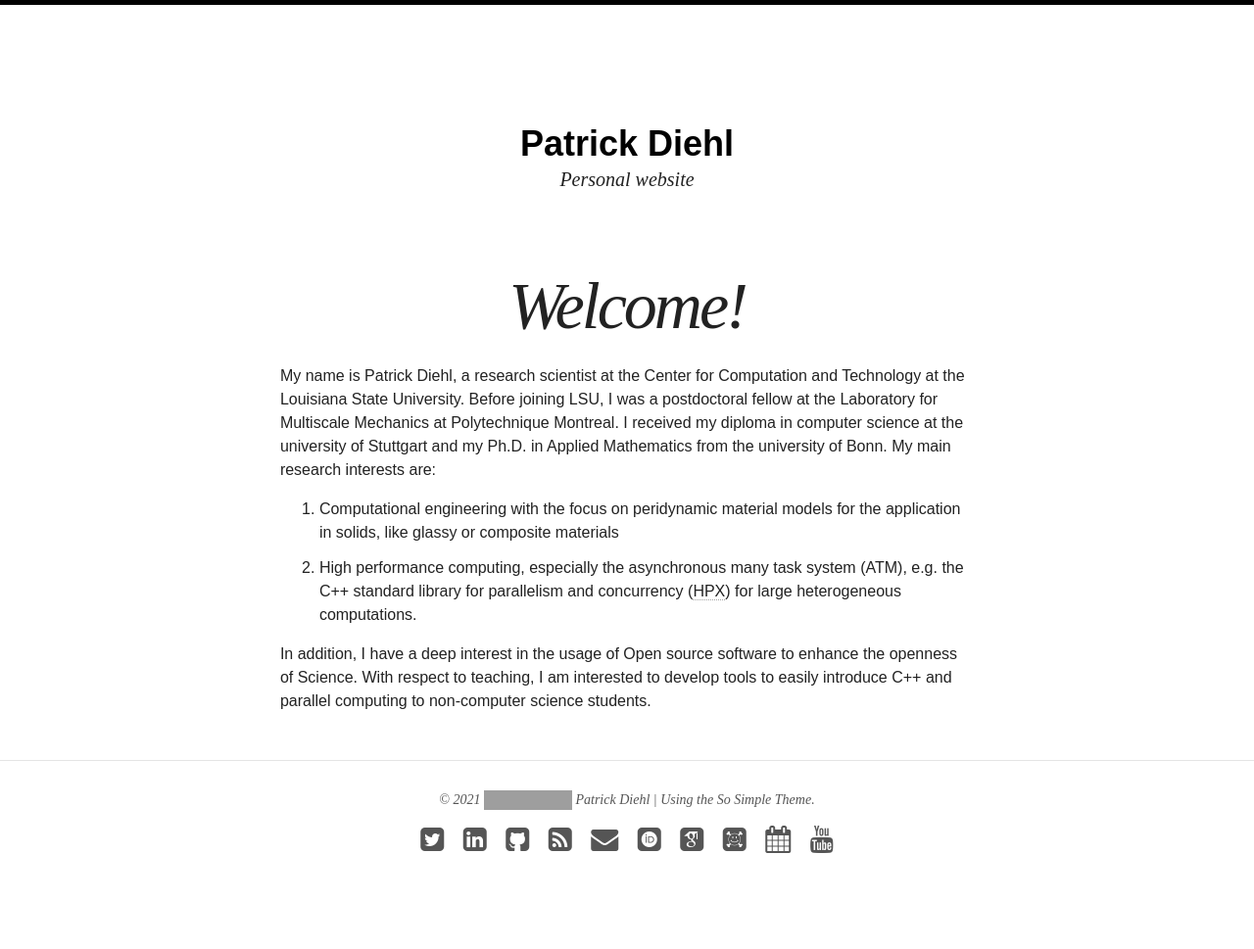
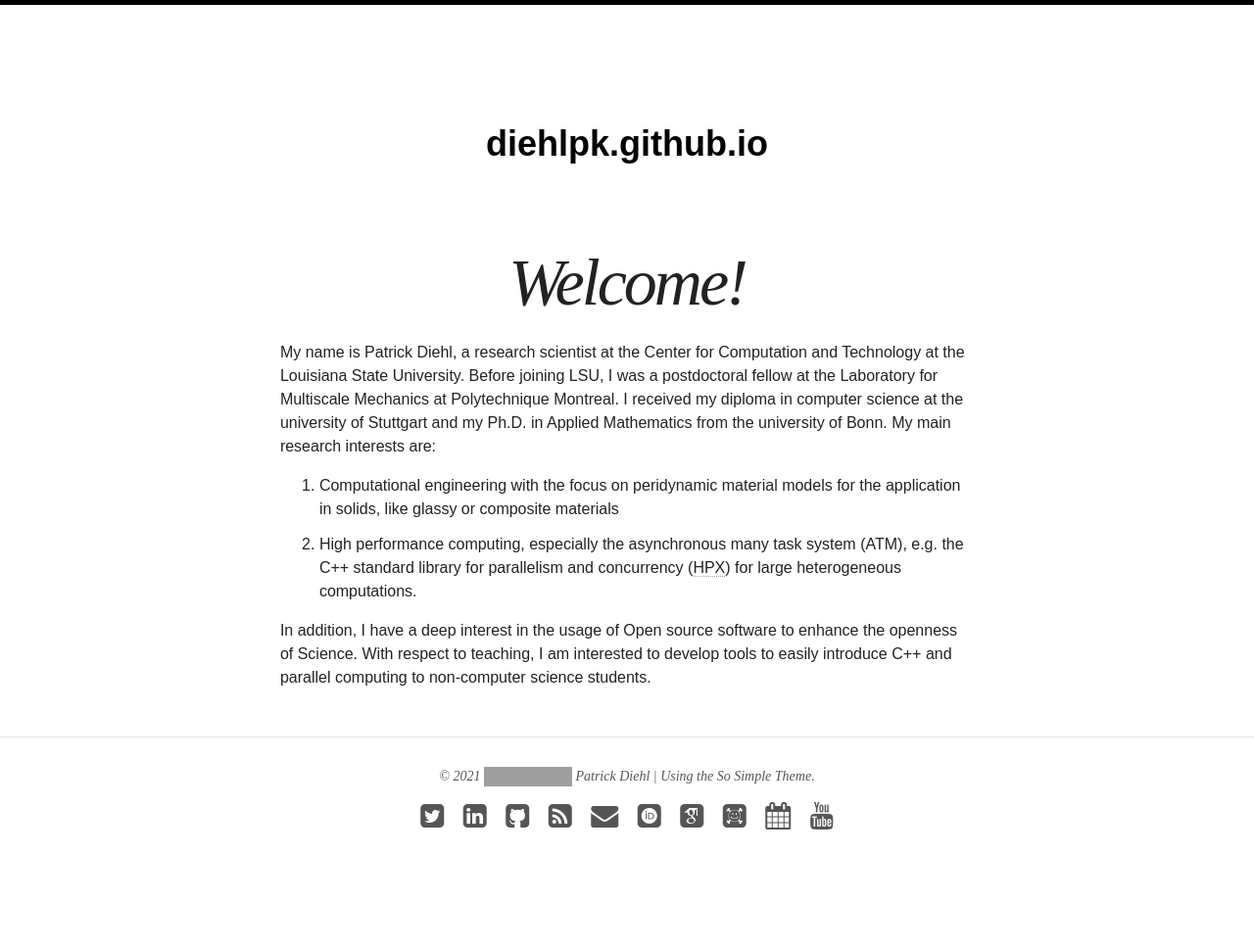
Before and after one commit to diehlpk/diehlpk.github.io, a Jekyll site: the page built from index.html, in a window 1280 px wide. Shown: the whole page at 98% size. Built offline with Jekyll 4.4.1, drawn with Linux system fonts in a browser that asks for light colours; nearby versions of some CDN libraries; some web fonts are replaced; after the commit the page ends 945 px from its top, so only the background shows below that; grey boxes are pictures that could not be loaded.

Commit message:
Update header

```diff
--- a/_config.yml
+++ b/_config.yml
@@ -1,8 +1,8 @@
 # Site wide configuration
 
-title: Patrick Diehl
+title:
 locale: en_US
-description: Personal website
+description:
   #logo: site-logo.png
 search: true
 url: https://www.diehlpk.de
```
